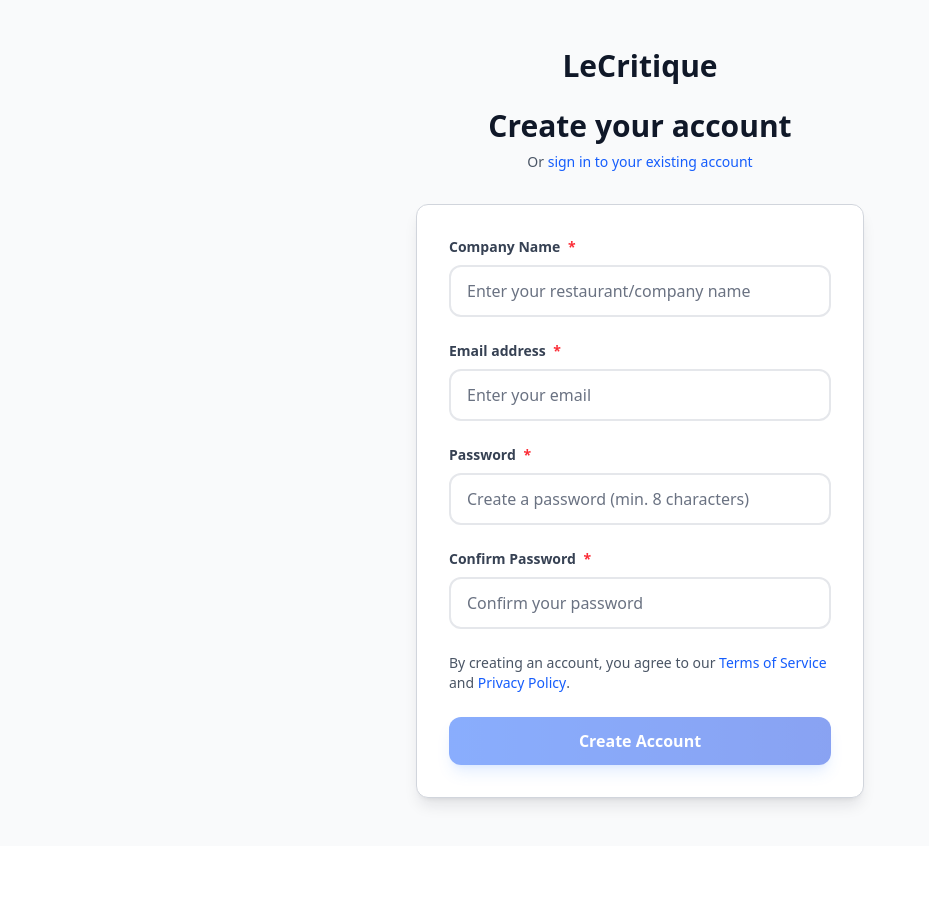
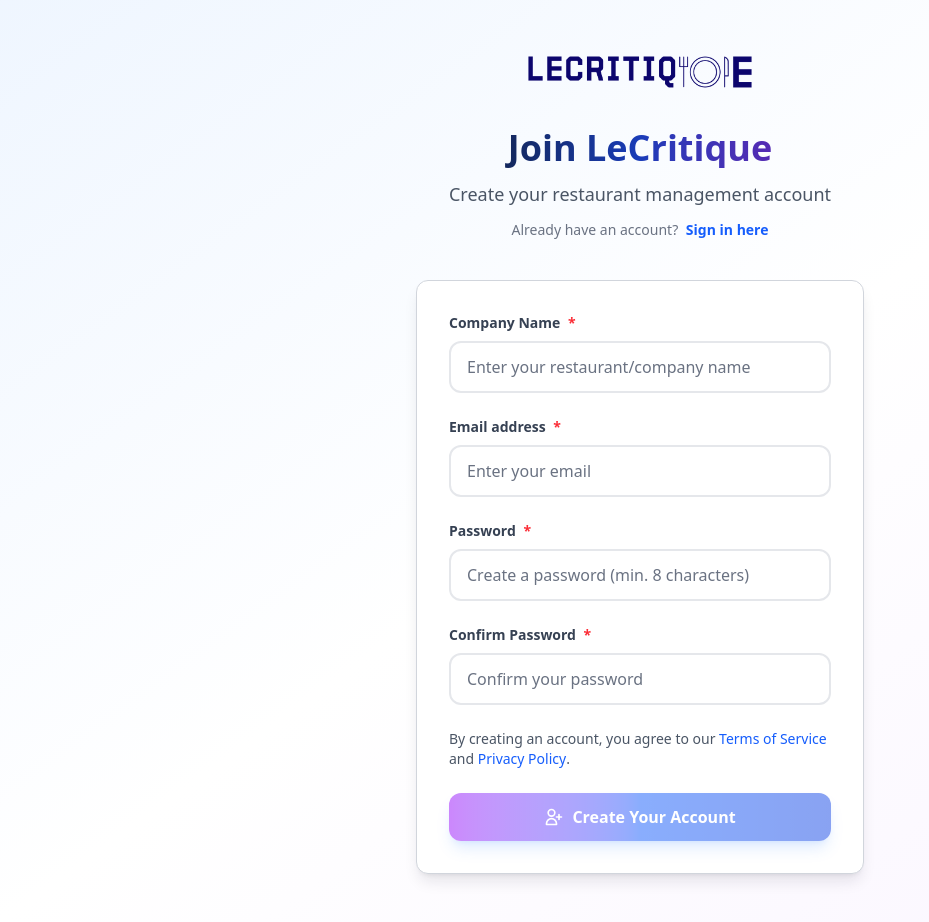
Before and after one commit to karurosux/lecritique, a SvelteKit app in the folder frontend/: page /register in a window 1280 px wide. Shown: the whole page, without its empty margins (0-929 px from the left). Before the commit the page ends 846 px from the top, so only its background shows below. Built offline with nearby package versions, Linux system fonts and the light colour scheme.

Commit message:
login and register screen improved

```diff
--- a/frontend/src/app.css
+++ b/frontend/src/app.css
@@ -7,4 +7,68 @@
     --primary-600: 37 99 235;
     --primary-700: 29 78 216;
   }
+
+  /* Custom Scrollbar Styling */
+  * {
+    scrollbar-width: thin;
+    scrollbar-color: rgba(59, 130, 246, 0.3) rgba(59, 130, 246, 0.1);
+  }
+
+  /* Webkit browsers (Chrome, Safari, Edge) */
+  ::-webkit-scrollbar {
+    width: 8px;
+    height: 8px;
+  }
+
+  ::-webkit-scrollbar-track {
+    background: rgba(59, 130, 246, 0.05);
+    border-radius: 10px;
+  }
+
+  ::-webkit-scrollbar-thumb {
+    background: linear-gradient(135deg, rgba(59, 130, 246, 0.4), rgba(147, 51, 234, 0.4));
+    border-radius: 10px;
+    border: 1px solid rgba(255, 255, 255, 0.2);
+    transition: all 0.2s ease;
+  }
+
+  ::-webkit-scrollbar-thumb:hover {
+    background: linear-gradient(135deg, rgba(59, 130, 246, 0.6), rgba(147, 51, 234, 0.6));
+    box-shadow: 0 2px 8px rgba(59, 130, 246, 0.3);
+  }
+
+  ::-webkit-scrollbar-thumb:active {
+    background: linear-gradient(135deg, rgba(59, 130, 246, 0.8), rgba(147, 51, 234, 0.8));
+  }
+
+  ::-webkit-scrollbar-corner {
+    background: rgba(59, 130, 246, 0.05);
+  }
+
+  /* Smooth scrolling */
+  html {
+    scroll-behavior: smooth;
+  }
+
+  /* Enhanced scrolling for specific containers */
+  .scroll-container {
+    scrollbar-width: thin;
+    scrollbar-color: rgba(59, 130, 246, 0.4) rgba(59, 130, 246, 0.1);
+  }
+
+  .scroll-container::-webkit-scrollbar {
+    width: 10px;
+    height: 10px;
+  }
+
+  .scroll-container::-webkit-scrollbar-thumb {
+    background: linear-gradient(135deg, rgba(59, 130, 246, 0.5), rgba(147, 51, 234, 0.5));
+    border-radius: 12px;
+    border: 2px solid rgba(255, 255, 255, 0.3);
+  }
+
+  .scroll-container::-webkit-scrollbar-thumb:hover {
+    background: linear-gradient(135deg, rgba(59, 130, 246, 0.7), rgba(147, 51, 234, 0.7));
+    box-shadow: 0 4px 12px rgba(59, 130, 246, 0.4);
+  }
 }
--- a/frontend/src/routes/login/+page.svelte
+++ b/frontend/src/routes/login/+page.svelte
@@ -1,7 +1,7 @@
 <script lang="ts">
   import { goto } from '$app/navigation';
   import { auth } from '$lib/stores/auth';
-  import { Button, Input, Card } from '$lib/components/ui';
+  import { Button, Input, Card, Logo } from '$lib/components/ui';
   import { onMount } from 'svelte';
 
   let email = $state('');
@@ -44,23 +44,33 @@
   <meta name="description" content="Login to your LeCritique restaurant management account" />
 </svelte:head>
 
-<div class="min-h-screen bg-gray-50 flex flex-col justify-center py-12 sm:px-6 lg:px-8">
-  <div class="sm:mx-auto sm:w-full sm:max-w-md">
-    <div class="flex justify-center">
-      <h1 class="text-3xl font-bold text-gray-900">LeCritique</h1>
+<div class="min-h-screen bg-gradient-to-br from-blue-50 via-white to-purple-50 flex flex-col justify-center py-12 sm:px-6 lg:px-8">
+  <!-- Background Pattern -->
+  <div class="absolute inset-0 bg-grid-gray-100/50 bg-[size:20px_20px] opacity-30"></div>
+  <div class="absolute top-0 left-0 w-full h-full bg-gradient-to-br from-blue-500/5 via-transparent to-purple-500/5"></div>
+
+  <div class="relative z-10 sm:mx-auto sm:w-full sm:max-w-md">
+    <div class="flex justify-center mb-8">
+      <Logo size="xl" />
     </div>
-    <h2 class="mt-6 text-center text-3xl font-semibold text-gray-900">
-      Sign in to your account
-    </h2>
-    <p class="mt-2 text-center text-sm text-gray-600">
-      Or
-      <a href="/register" class="font-medium text-blue-600 hover:text-blue-500">
-        create a new account
-      </a>
-    </p>
+
+    <div class="text-center space-y-3">
+      <h2 class="text-4xl font-bold bg-gradient-to-r from-gray-900 via-blue-800 to-purple-800 bg-clip-text text-transparent">
+        Welcome Back
+      </h2>
+      <p class="text-gray-600 text-lg">
+        Sign in to your restaurant dashboard
+      </p>
+      <p class="text-sm text-gray-500">
+        Don't have an account?
+        <a href="/register" class="font-semibold text-blue-600 hover:text-blue-700 transition-colors duration-200 ml-1">
+          Create one here
+        </a>
+      </p>
+    </div>
   </div>
 
-  <div class="mt-8 sm:mx-auto sm:w-full sm:max-w-md">
+  <div class="relative z-10 mt-10 sm:mx-auto sm:w-full sm:max-w-md">
     <Card>
       <form on:submit|preventDefault={handleSubmit} class="space-y-6">
         <Input
@@ -110,10 +120,10 @@
 
         <Button
           type="submit"
-          variant="primary"
+          variant="gradient"
           size="lg"
           disabled={isSubmitting || !email || !password}
-          class="w-full"
+          class="w-full shadow-lg hover:shadow-xl transition-all duration-300"
         >
           {#if isSubmitting}
             <svg class="animate-spin -ml-1 mr-3 h-5 w-5 text-white" fill="none" viewBox="0 0 24 24">
@@ -122,7 +132,10 @@
             </svg>
             Signing in...
           {:else}
-            Sign in
+            <svg class="w-5 h-5 mr-2" fill="none" stroke="currentColor" viewBox="0 0 24 24">
+              <path stroke-linecap="round" stroke-linejoin="round" stroke-width="2" d="M11 16l-4-4m0 0l4-4m-4 4h14m-5 4v1a3 3 0 01-3 3H6a3 3 0 01-3-3V7a3 3 0 013-3h7a3 3 0 013 3v1"></path>
+            </svg>
+            Sign in to Dashboard
           {/if}
         </Button>
       </form>
--- a/frontend/src/routes/register/+page.svelte
+++ b/frontend/src/routes/register/+page.svelte
@@ -1,7 +1,7 @@
 <script lang="ts">
   import { goto } from '$app/navigation';
   import { auth } from '$lib/stores/auth';
-  import { Button, Input, Card } from '$lib/components/ui';
+  import { Button, Input, Card, Logo } from '$lib/components/ui';
   import { onMount } from 'svelte';
 
   let email = $state('');
@@ -82,23 +82,33 @@
   <meta name="description" content="Create your LeCritique restaurant management account" />
 </svelte:head>
 
-<div class="min-h-screen bg-gray-50 flex flex-col justify-center py-12 sm:px-6 lg:px-8">
-  <div class="sm:mx-auto sm:w-full sm:max-w-md">
-    <div class="flex justify-center">
-      <h1 class="text-3xl font-bold text-gray-900">LeCritique</h1>
+<div class="min-h-full bg-gradient-to-br from-blue-50 via-white to-purple-50 flex flex-col justify-center py-12 sm:px-6 lg:px-8">
+  <!-- Background Pattern -->
+  <div class="fixed inset-0 bg-grid-gray-100/50 bg-[size:20px_20px] opacity-30 -z-10"></div>
+  <div class="fixed top-0 left-0 w-full h-full bg-gradient-to-br from-blue-500/5 via-transparent to-purple-500/5 -z-10"></div>
+
+  <div class="relative z-10 sm:mx-auto sm:w-full sm:max-w-md">
+    <div class="flex justify-center mb-8">
+      <Logo size="xl" />
     </div>
-    <h2 class="mt-6 text-center text-3xl font-semibold text-gray-900">
-      Create your account
-    </h2>
-    <p class="mt-2 text-center text-sm text-gray-600">
-      Or
-      <a href="/login" class="font-medium text-blue-600 hover:text-blue-500">
-        sign in to your existing account
-      </a>
-    </p>
+
+    <div class="text-center space-y-3">
+      <h2 class="text-4xl font-bold bg-gradient-to-r from-gray-900 via-blue-800 to-purple-800 bg-clip-text text-transparent">
+        Join LeCritique
+      </h2>
+      <p class="text-gray-600 text-lg">
+        Create your restaurant management account
+      </p>
+      <p class="text-sm text-gray-500">
+        Already have an account?
+        <a href="/login" class="font-semibold text-blue-600 hover:text-blue-700 transition-colors duration-200 ml-1">
+          Sign in here
+        </a>
+      </p>
+    </div>
   </div>
 
-  <div class="mt-8 sm:mx-auto sm:w-full sm:max-w-md">
+  <div class="relative z-10 mt-10 sm:mx-auto sm:w-full sm:max-w-md">
     <Card>
       <form on:submit|preventDefault={handleSubmit} class="space-y-6">
         <Input
@@ -175,10 +185,10 @@
 
         <Button
           type="submit"
-          variant="primary"
+          variant="gradient"
           size="lg"
           disabled={isSubmitting || !email || !password || !confirmPassword || !companyName}
-          class="w-full"
+          class="w-full shadow-lg hover:shadow-xl transition-all duration-300"
         >
           {#if isSubmitting}
             <svg class="animate-spin -ml-1 mr-3 h-5 w-5 text-white" fill="none" viewBox="0 0 24 24">
@@ -187,7 +197,10 @@
             </svg>
             Creating account...
           {:else}
-            Create Account
+            <svg class="w-5 h-5 mr-2" fill="none" stroke="currentColor" viewBox="0 0 24 24">
+              <path stroke-linecap="round" stroke-linejoin="round" stroke-width="2" d="M18 9v3m0 0v3m0-3h3m-3 0h-3m-2-5a4 4 0 11-8 0 4 4 0 018 0zM3 20a6 6 0 0112 0v1H3v-1z"></path>
+            </svg>
+            Create Your Account
           {/if}
         </Button>
       </form>
```
